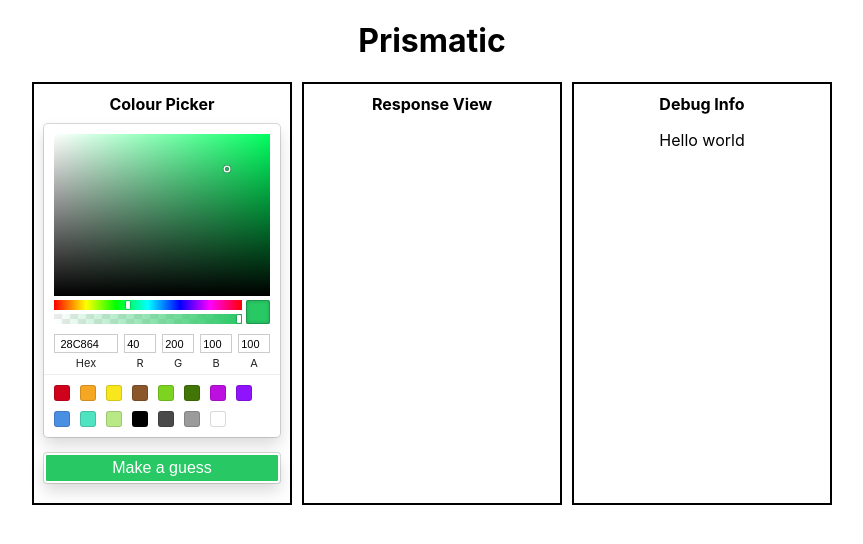
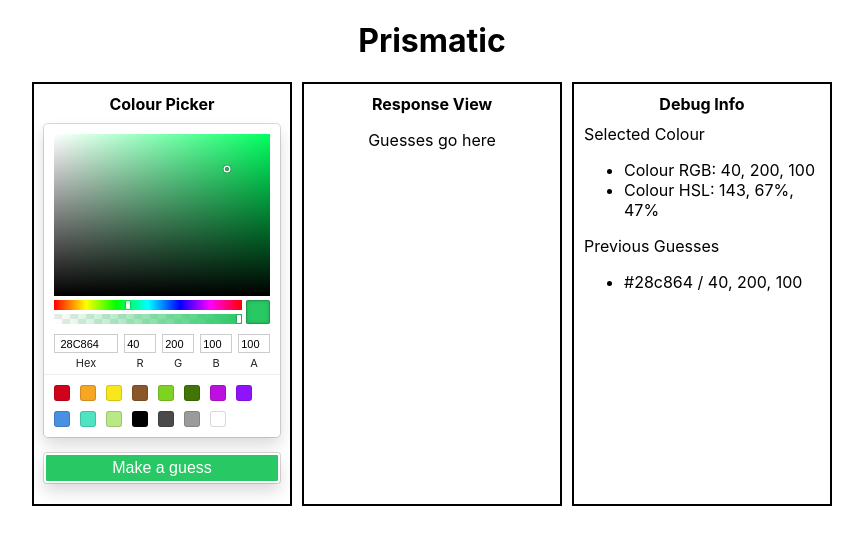
Before and after one commit to juniperab/prismatic, a React (Create React App) app: page / in a window 1280 px wide. Both pictures are taken after a click on the button "Make a guess". Shown: the top 544 px of the page, without its empty margins (208-1071 px from the left). Built offline with nearby package versions, Linux system fonts and the light colour scheme.

Commit message:
Add a simple debug display

```diff
--- a/src/App.tsx
+++ b/src/App.tsx
@@ -1,6 +1,8 @@
 import React from 'react';
 import styled from "styled-components";
 import {ColourGuesser} from "./features/colour-guesser/ColourGuesser";
+import {GuessDisplay} from "./features/guess-display/GuessDisplay";
+import {DebugDisplay} from "./features/debug-display/DebugDisplay";
 
 const Header = styled.h1`
   text-align: center;
@@ -38,10 +40,11 @@ export function App() {
                 </Section>
                 <Section>
                     <SectionHeader>Response View</SectionHeader>
+                    <GuessDisplay/>
                 </Section>
                 <Section>
                     <SectionHeader>Debug Info</SectionHeader>
-                    <p>Hello world</p>
+                    <DebugDisplay/>
                 </Section>
             </Main>
         </>
--- a/src/features/colour-guesser/ColourGuesser.tsx
+++ b/src/features/colour-guesser/ColourGuesser.tsx
@@ -2,7 +2,7 @@ import styled from "styled-components";
 import {ColourPicker} from "../../components/colour-picker/ColourPicker";
 import React, {CSSProperties, useState} from "react";
 import {useAppDispatch, useAppSelector} from "../../app/hooks";
-import {selectColour, selectColourGuesserState} from "./colourGuesserSlice";
+import {guessCurrentColour, selectColour, selectColourGuesserState} from "./colourGuesserSlice";
 import {RGBToHex, RGBToHSL} from "../../app/utils/colourMath";
 
 const WHITE = {r: 255, g: 255, b: 255}
@@ -23,6 +23,7 @@ const GuessButton = styled.button.attrs(props => ({
 
 export function ColourGuesser() {
     const [ hovering, setHovering ] = useState(false)
+    const [ clicking, setClicking ] = useState(false)
     const { colour } = useAppSelector(selectColourGuesserState)
     const dispatch = useAppDispatch()
 
@@ -31,7 +32,7 @@ export function ColourGuesser() {
     let accentColour = lowLuminance ? WHITE : BLACK
     let addShadow = lowLuminance
 
-    if (hovering) {
+    if (hovering !== clicking) {
         mainColour = accentColour
         accentColour = colour
         addShadow = !addShadow
@@ -51,6 +52,9 @@ export function ColourGuesser() {
                 style={buttonStyle}
                 onMouseEnter={() => setHovering(true)}
                 onMouseLeave={() => setHovering(false)}
+                onMouseDown={() => setClicking(true)}
+                onMouseUp={() => setClicking(false)}
+                onClick={() => dispatch(guessCurrentColour())}
             >
                 Make a guess
             </GuessButton>
--- /dev/null
+++ b/src/features/debug-display/DebugDisplay.tsx
@@ -0,0 +1,35 @@
+import {useAppSelector} from "../../app/hooks";
+import {selectColourGuesserState} from "../colour-guesser/colourGuesserSlice";
+import {RGBToHex, RGBToHSL} from "../../app/utils/colourMath";
+import styled from "styled-components";
+
+const DataView = styled.div`
+  text-align: left;
+  height: 360px;
+  overflow-y: scroll;
+`
+
+export function DebugDisplay() {
+    const { colour, previousGuesses } = useAppSelector(selectColourGuesserState)
+    const hsl = RGBToHSL(colour)
+
+    return (
+        <DataView>
+            <label>Selected Colour</label>
+            <ul>
+                <li>Colour RGB: {colour.r}, {colour.g}, {colour.b}</li>
+                <li>Colour HSL: {hsl.h}, {hsl.s}%, {hsl.l}%</li>
+            </ul>
+            <label>Previous Guesses</label>
+            <ul>
+                {
+                    previousGuesses.map((guess, idx) => {
+                        return (
+                            <li key={idx}>{RGBToHex(guess)} / {guess.r}, {guess.g}, {guess.b}</li>
+                        )
+                    })
+                }
+            </ul>
+        </DataView>
+    )
+}
--- /dev/null
+++ b/src/features/guess-display/GuessDisplay.tsx
@@ -0,0 +1,7 @@
+export function GuessDisplay() {
+    return (
+        <>
+            <p>Guesses go here</p>
+        </>
+    )
+}
```
